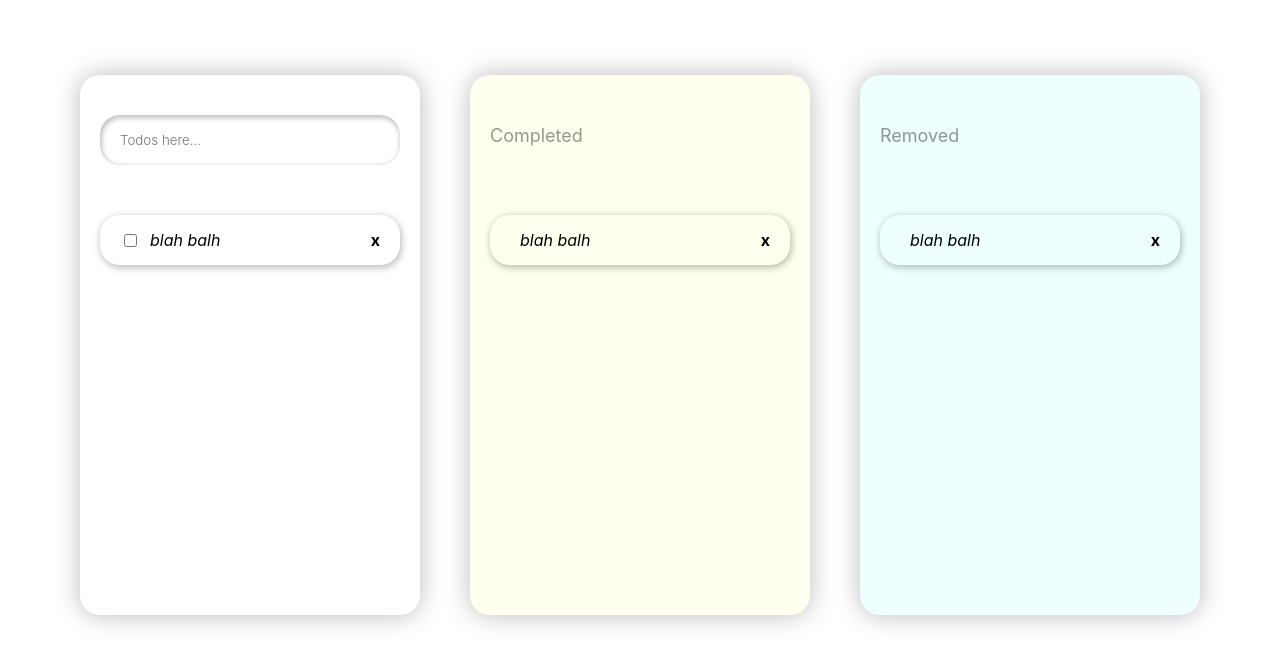
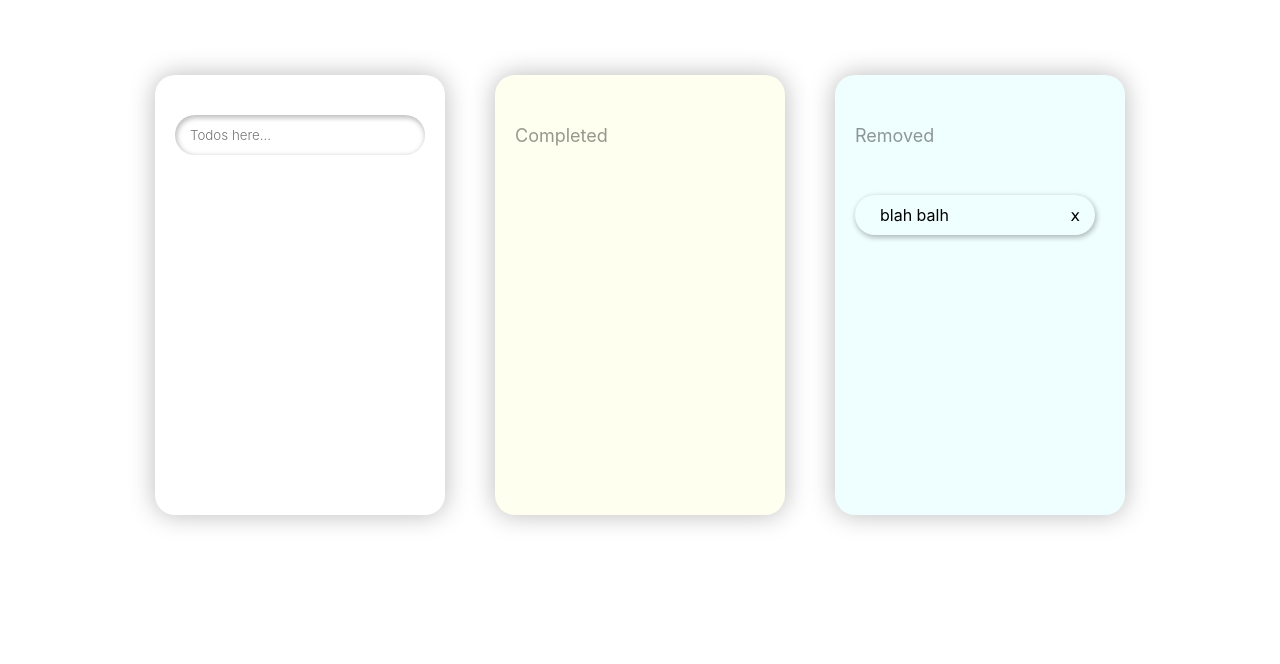
Before and after one commit to sarinmsari/React-ToDo, a React (Create React App) app: page / in a window 1280 px wide. Shown: the top 664 px of the page. Built offline with nearby package versions, Linux system fonts and the light colour scheme.

Commit message:
activetodos and completedtodos section completed

```diff
--- a/src/App.css
+++ b/src/App.css
@@ -4,8 +4,8 @@
   justify-content: center;
 }
 .todos_box {
-  width: 300px;
-  height: 500px;
+  width: 250px;
+  min-height: 400px;
   margin: 25px;
   box-shadow: 0px 0px 25px 1px rgba(0, 0, 0, 0.25);
   border-radius: 20px;
@@ -16,15 +16,21 @@
   background: #ffffff;
   justify-content: center;
 }
+form{
+  display: flex;
+  justify-content: space-between;
+  align-items: baseline;
+}
 .activeTodosInput {
-  width: 260px;
+  width: 100%;
   height: 10px;
   margin-top: 20px;
+  outline: none;
   background: #ffffff;
   box-shadow: inset 1px 2px 5px 1px rgba(0, 0, 0, 0.25);
   border-radius: 20px;
   border: none;
-  padding: 20px;
+  padding: 15px;
   font-weight: 300;
   font-family: -apple-system, BlinkMacSystemFont, "Segoe UI", Roboto, Oxygen,
     Ubuntu, Cantarell, "Open Sans", "Helvetica Neue", sans-serif;
@@ -48,19 +54,19 @@
   font-size: 18px;
   margin-top: 30px;
   color: rgba(0, 0, 0, 0.41);
-  height: 40px;
+  height: 30px;
 }
 
 /* Common */
 .todos{
-  margin-top: 50px;
+  margin-top: 40px;
 }
 .todo {
-  width: 260px;
+  width: 210px;
   height: 10px;
-  margin-top: 25px;
-  padding: 20px;
-  box-shadow: 1px 2px 7px 1px rgba(0, 0, 0, 0.25);
+  margin-top: 15px;
+  padding: 15px;
+  box-shadow: 1px 2px 5px 1px rgba(0, 0, 0, 0.25);
   border-radius: 20px;
   display: flex;
   align-items: center;
@@ -71,4 +77,8 @@
   width: 100%;
 }
 .closeButton{
+  margin-left: 10px;
+  font-family: Verdana, Geneva, Tahoma, sans-serif;
+  font-style: normal;
+
 }
--- a/src/App.js
+++ b/src/App.js
@@ -1,37 +1,86 @@
-import logo from "./logo.svg";
 import "./App.css";
+import { useState } from "react";
 
 function App() {
+  const [todo, setTodo] = useState("");
+  const [activetodo, setActivetodo] = useState([]);
+  const [removedtodo, setRemovedtodo] = useState([]);
+
+  const handleInputSubmit = (e) => {
+    e.preventDefault();
+    if (todo !== "") {
+      setActivetodo([
+        ...activetodo,
+        { id: Date.now(), text: todo, status: false },
+      ]);
+    }
+    console.log(activetodo);
+    setTodo("");
+  };
+
   return (
     <div className="frame">
       <div className="activeTodos todos_box">
+        <form onSubmit={handleInputSubmit}>
           <input
             type="text"
             className="activeTodosInput"
             placeholder="Todos here..."
+            onChange={(e) => setTodo(e.target.value)}
+            value={todo}
           />
+        </form>
         <div className="todos">
-          <div className="todo">
-            <input type="checkbox" name="checkbox" id="" />
-            <i className="todoText">blah balh</i>
-            <b className="closeButton">x</b>
+          {activetodo.map((data, key) => {
+            return (
+              <div key={key} className="todo">
+                <input
+                  type="checkbox"
+                  name="checkbox"
+                  id=""
+                  value={data.status}
+                  onChange={(e) => {
+                    setActivetodo(
+                      activetodo.filter((obj) => {
+                        if (obj.id === data.id) {
+                          obj.status = e.target.checked;
+                        }
+                        return obj;
+                      })
+                    );
+                    console.log(data);
+                  }}
+                />
+                <span className="todoText">{data.text}</span>
+                <span className="closeButton">x</span>
               </div>
+            );
+          })}
         </div>
       </div>
       <div className="completedTodos todos_box">
         <p className="title">Completed</p>
-        <div className="todos"></div>
-        <div className="todo">
-          <i className="todoText">blah balh</i>
-          <b className="closeButton">x</b>
+        <div className="todos">
+          {activetodo.map((data, key) => {
+            if (data.status) {
+              return (
+                <div key={key} className="todo">
+                  <span className="todoText">{data.text}</span>
+                  <span className="closeButton">x</span>
+                </div>
+              );
+            }
+            return null;
+          })}
         </div>
       </div>
       <div className="removedTodos todos_box">
         <p className="title">Removed</p>
-        <div className="todos"></div>
+        <div className="todos">
           <div className="todo">
-          <i className="todoText">blah balh</i>
-          <b className="closeButton">x</b>
+            <span className="todoText">blah balh</span>
+            <span className="closeButton">x</span>
+          </div>
         </div>
       </div>
     </div>
```
Lines whose indentation alone changed are shown as unchanged.
